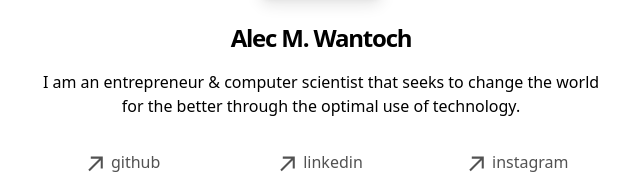
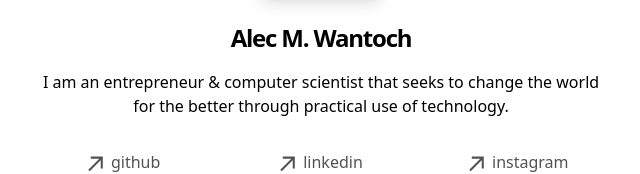
Before and after one commit to awantoch/portfolio, a Next.js app: page / in a window 1280 px wide. Shown: the part 234-408 px from the top of the page, without its empty margins (319-959 px from the left). Built offline with nearby package versions, Linux system fonts and the light colour scheme; no server answers.

Commit message:
practicality over purity baby

```diff
--- a/app/page.tsx
+++ b/app/page.tsx
@@ -23,7 +23,7 @@ export default function Page() {
         Alec M. Wantoch
       </h1>
       <p className="mb-4 text-center">
-        {`I am an entrepreneur & computer scientist that seeks to change the world for the better through the optimal use of technology.`}
+        {`I am an entrepreneur & computer scientist that seeks to change the world for the better through practical use of technology.`}
       </p>
       <div className="mt-8 mb-8">
         <Links />
```
